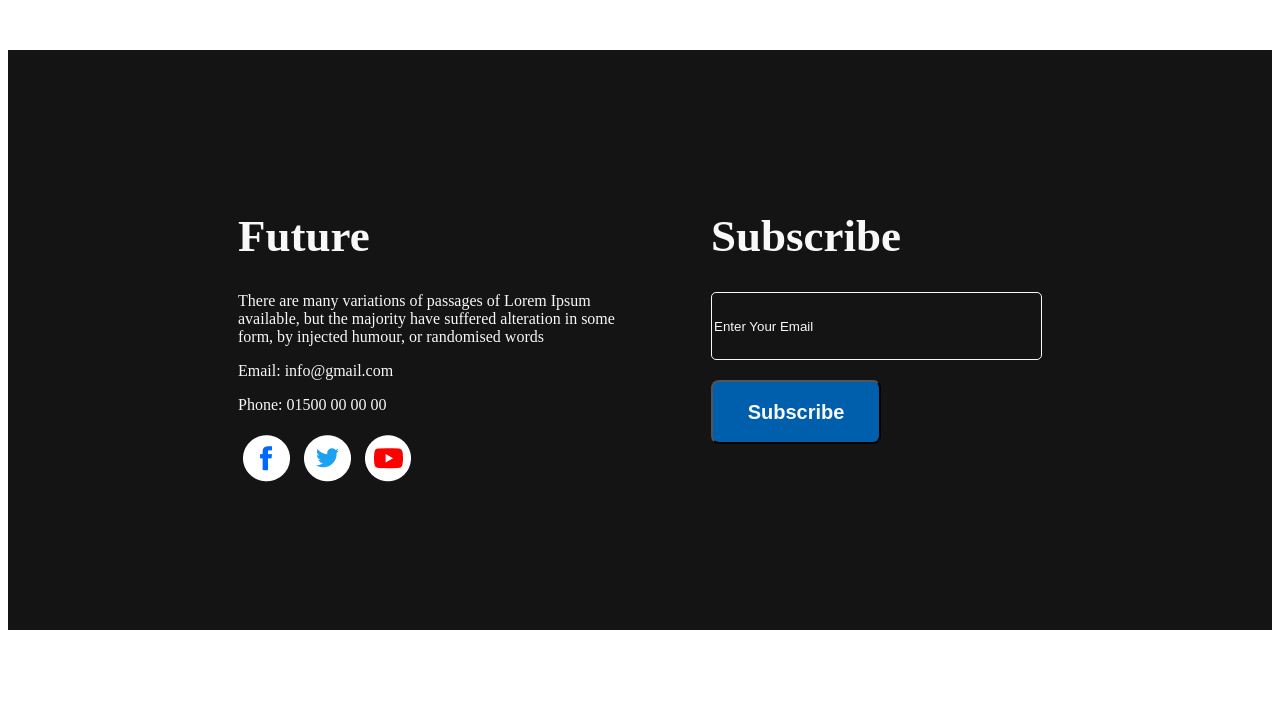
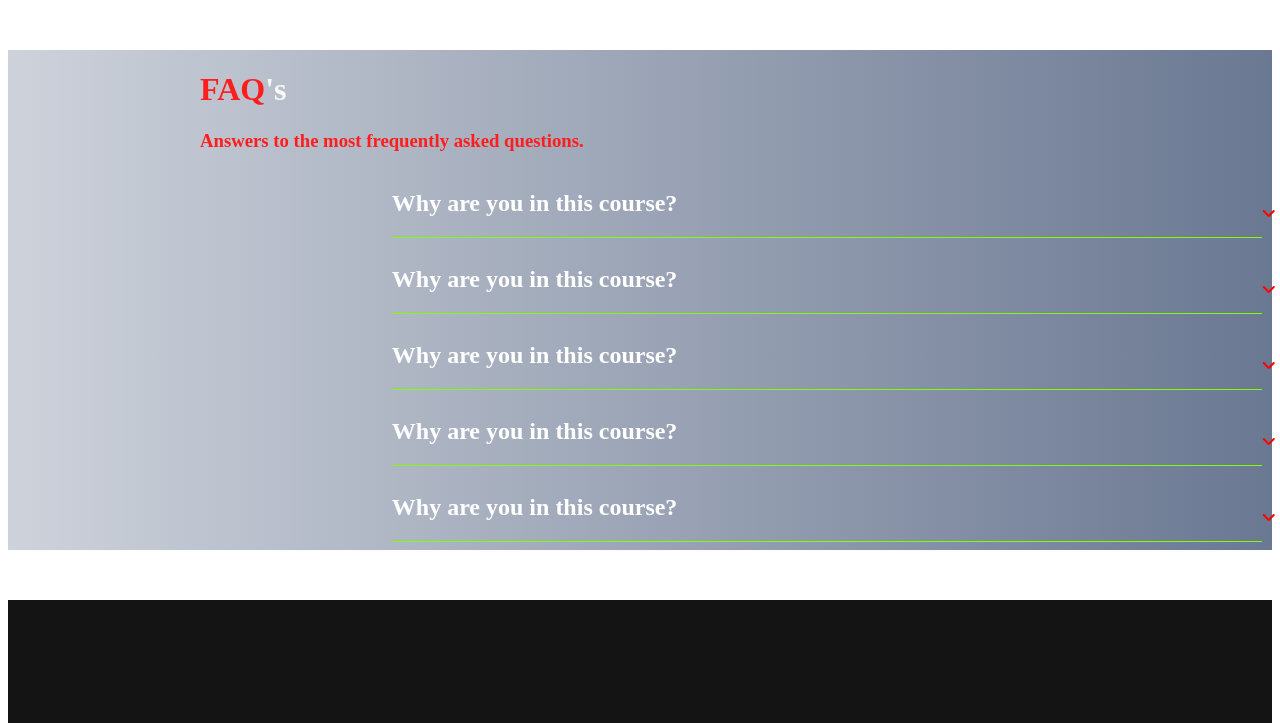
Before and after one commit to senior9/p-hero-ass-1, a plain HTML site: page index.html in a window 1280 px wide. Shown: the part 2437-3160 px from the top of the page. Before the commit the page ends 3075 px from the top, so only its background shows below. Drawn offline with Linux system fonts and the light colour scheme.

Commit message:
bonus part added

```diff
--- a/index.html
+++ b/index.html
@@ -74,6 +74,62 @@
                 <button>Call Now</button>
             </div>
         </div>
+        <!-- Bonus Part -->
+        <div class="bonus-part">
+            <div class="faqs-label">
+                <h1><span style="color:rgb(255, 30, 30)">FAQ</span>'s</h1>
+            <h3 style="color:rgb(255, 30, 30) ;">Answers to the most frequently asked questions.</h3>
+            <div class="faq-div">
+                <div class="question">
+                    <div>
+                        <h2>Why are you in this course? </h2>
+                        <hr style="width: 870px;">
+                    </div>
+                    <div class="font-awesome-ico">
+                        <i class="fa-solid fa-angle-down"></i>
+                    </div>
+                </div>
+                <div class="question">
+                    <div>
+                        <h2>Why are you in this course? </h2>
+                        <hr style="width: 870px;">
+                    </div>
+                    <div class="font-awesome-ico">
+                        <i class="fa-solid fa-angle-down"></i>
+                    </div>
+                </div>
+                <div class="question">
+                    <div>
+                        <h2>Why are you in this course? </h2>
+                        <hr style="width: 870px;">
+                    </div>
+                    <div class="font-awesome-ico">
+                        <i class="fa-solid fa-angle-down"></i>
+                    </div>
+                </div>
+                <div class="question">
+                    <div>
+                        <h2>Why are you in this course? </h2>
+                        <hr style="width: 870px;">
+                    </div>
+                    <div class="font-awesome-ico">
+                        <i class="fa-solid fa-angle-down"></i>
+                    </div>
+                </div>
+                <div class="question">
+                    <div>
+                        <h2>Why are you in this course? </h2>
+                        <hr style="width: 870px;">
+                    </div>
+                    <div class="font-awesome-ico">
+                        <i class="fa-solid fa-angle-down"></i>
+                    </div>
+                </div>
+            </div>
+            </div>
+
+        </div>
+
         <!-- Footer-part -->
         <div class="footer">
             <div class="future">
--- a/style.css
+++ b/style.css
@@ -143,8 +143,49 @@ line-height: 23px;
 text-align: center;
 color: #005FAC;
 }
+.bonus-part{
+    margin-top: 400px;
+    height: 500px;
+    box-shadow: rgba(0, 0, 0, 0.02) 0px 1px 3px 0px, rgba(27, 31, 35, 0.15) 0px 0px 0px 0px;
+    background: linear-gradient(270deg, #6a7892 0%, rgba(0, 95, 172, 0) 150%);
+}
+.faq-div{
+    position: absolute;
+    margin-left:50%;
+    margin-right: 50%;
+}
+hr{
+    background-color:chartreuse;
+    height: 1px;
+    border: 0;
+}
+.question{
+    display: flex;
+    justify-content: space-between;
+
+}
+.question h2{
+ color: #FFFFFF;
+}
+.font-awesome-ico{
+    margin-top: 35px;
+
+}
+.fa-solid{
+    color:red
+}
+.faqs-label{
+    position: absolute;
+    margin-left: 15%;
+}
+.faqs-label h1{
+    color: #F8F8F8;
+}
+.faqs-label h3{
+ color: #F8F8F8;
+}
 .footer{
-margin-top: 400px;
+margin-top: 50px;
 background-color: #151414;
 height: 580px;
 
```
